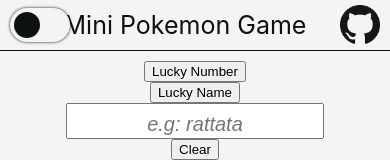
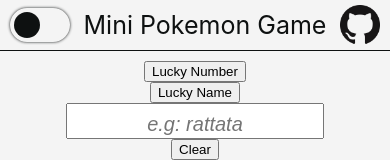
Before and after one commit to halitaydin/mini-pokemon-game, a plain HTML site: page index.html in a window 390 px wide. Shown: the top 160 px of the page. Drawn offline with nearby package versions, Linux system fonts and the light colour scheme; no server answers.

Commit message:
Fix heading for smartphones.

```diff
--- a/index.html
+++ b/index.html
@@ -12,7 +12,7 @@
   <body>
     <div class="flex-container">
       <ul>
-        <li>Mini Pokemon Game</li>
+        <li class="heading">Mini Pokemon Game</li>
         <li>
           <a class="githubButton" href="https://github.com/halitaydin" target="_blank"></a>
         </li>
--- a/style.css
+++ b/style.css
@@ -37,6 +37,13 @@ body {
   text-decoration: none;
   color: var(--color);
 }
+
+@media (max-width: 400px) {
+.heading {
+  margin-left: 40px;
+}
+}
+
 ul {
   display: flex;
   flex-direction: row;
```
